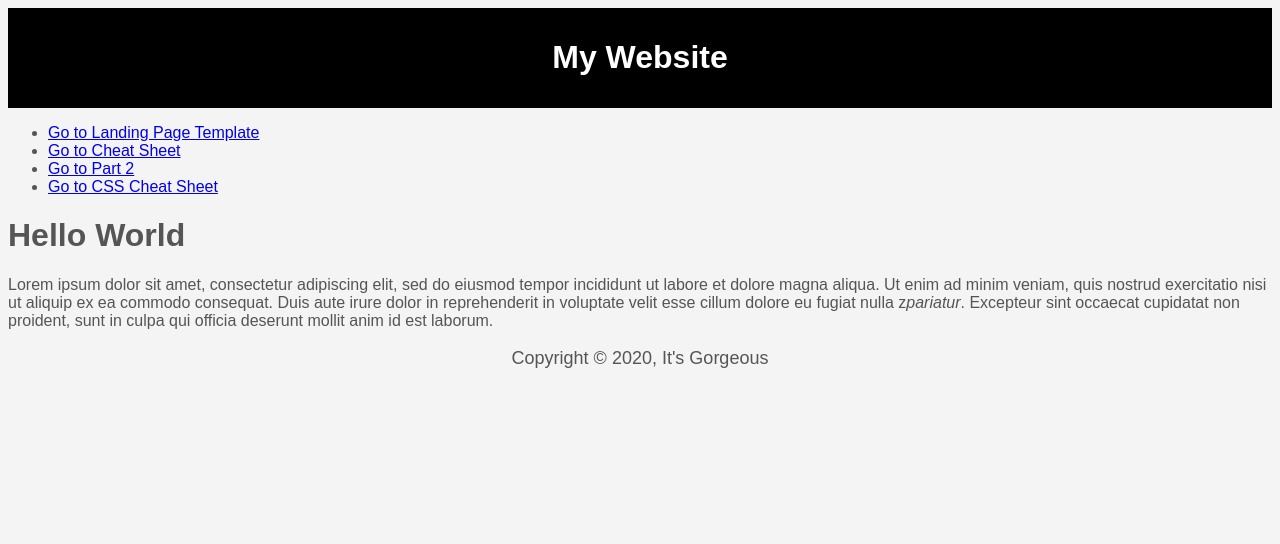
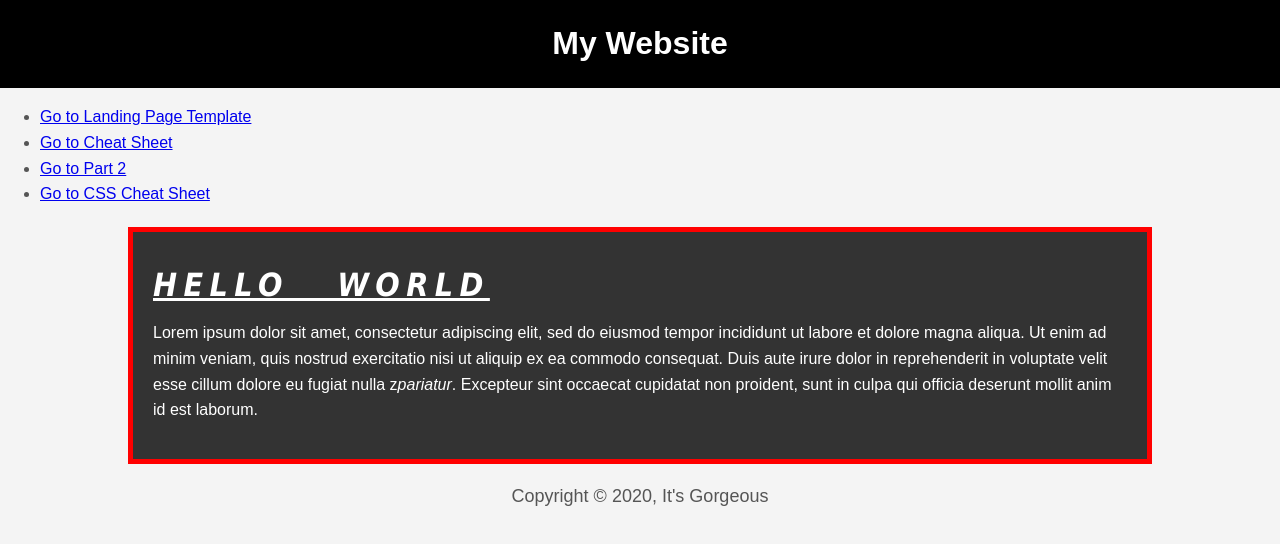
Before and after one commit to yemgunter/new_start, a plain HTML site: page css_cheat_sheet.html in a window 1280 px wide. Drawn offline with Linux system fonts and the light colour scheme.

Commit message:
Update css box-1

```diff
--- a/css/style.css
+++ b/css/style.css
@@ -9,6 +9,14 @@
 
 /*** Body Styling ***/
 
+        /*** Zero Out Margin and Padding Entire Body Section
+
+*{
+        margin: 0;
+        padding: 0;
+}
+        For Styling Example Above ***/
+
 body{
         background-color: #f4f4f4;
         color:#555555;
@@ -18,7 +26,61 @@ body{
         font-weight: normal;
         /*** Same as Above ***/
         font: normal 16px Arial, Helvetica, sans-serif;
+
+        line-height: 1.6em;
+        margin: 0;
+
+
 }
+
+/*** Target Classes ***/
+
+
+.container{
+        width: 80%;
+        margin: auto;
+}
+.box-1{
+        background-color: #333333;
+        color: #fff;
+
+        /*** Border ***/
+        border-right: 5px red solid;
+        border-left: 5px red solid;
+        border-top: 5px red solid;
+        border-bottom: 5px red solid;
+        border-width: 3px;
+        border-bottom-width: 10px;
+        border-top-style: dotted;
+         /*** Same as Above ***/
+        border: 5px red solid;
+
+
+        /*** Padding ***/
+        padding-top: 20px;
+        padding-bottom: 20px;
+        padding-right: 20px;
+        padding-left: 20px;
+         /*** Same as Above ***/
+        padding: 20px;
+
+        /*** Margin ***/
+        margin-top: 20px;
+        margin: 20px 0;
+}
+
+/*** Target Text Styling ***/
+.box-1 h1{
+        font-family: Tahoma;
+        font-weight: 800;
+        font-style: italic;
+        text-decoration: underline;
+        text-transform: uppercase;
+        letter-spacing: 0.2em;
+        word-spacing: 1em;
+
+}
+
 
 /*** Footer Styling ***/
 
--- a/css_cheat_sheet.html
+++ b/css_cheat_sheet.html
@@ -21,9 +21,13 @@
                     </ul>
                 </nav>
         <!-- Template Sections -->
-        <h1>Hello World</h1>
-        <p>Lorem ipsum dolor sit amet, consectetur adipiscing elit, sed do eiusmod tempor incididunt ut labore et dolore magna aliqua. Ut enim ad minim veniam, quis nostrud exercitatio nisi ut aliquip ex ea commodo consequat. Duis aute irure dolor in reprehenderit in voluptate velit esse cillum dolore eu fugiat nulla z<em>pariatur</em>. Excepteur sint occaecat cupidatat non proident, sunt in culpa qui officia deserunt mollit anim id est laborum.</p>
+        <div class="container">
+            <div class="box-1">
+                <h1>Hello World</h1>
+                <p>Lorem ipsum dolor sit amet, consectetur adipiscing elit, sed do eiusmod tempor incididunt ut labore et dolore magna aliqua. Ut enim ad minim veniam, quis nostrud exercitatio nisi ut aliquip ex ea commodo consequat. Duis aute irure dolor in reprehenderit in voluptate velit esse cillum dolore eu fugiat nulla z<em>pariatur</em>. Excepteur sint occaecat cupidatat non proident, sunt in culpa qui officia deserunt mollit anim id est laborum.</p>
 
+            </div>
+        </div>
 
 
 
```
